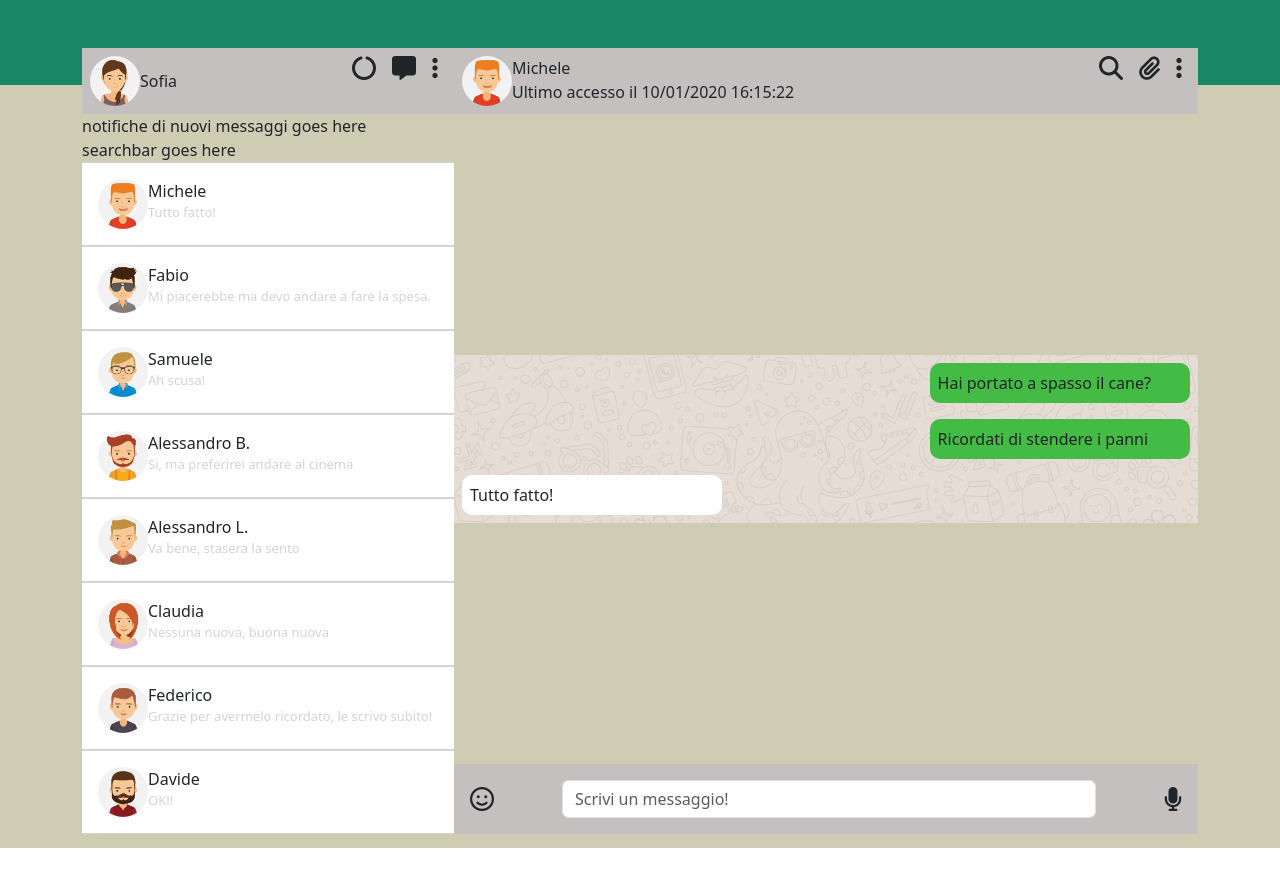
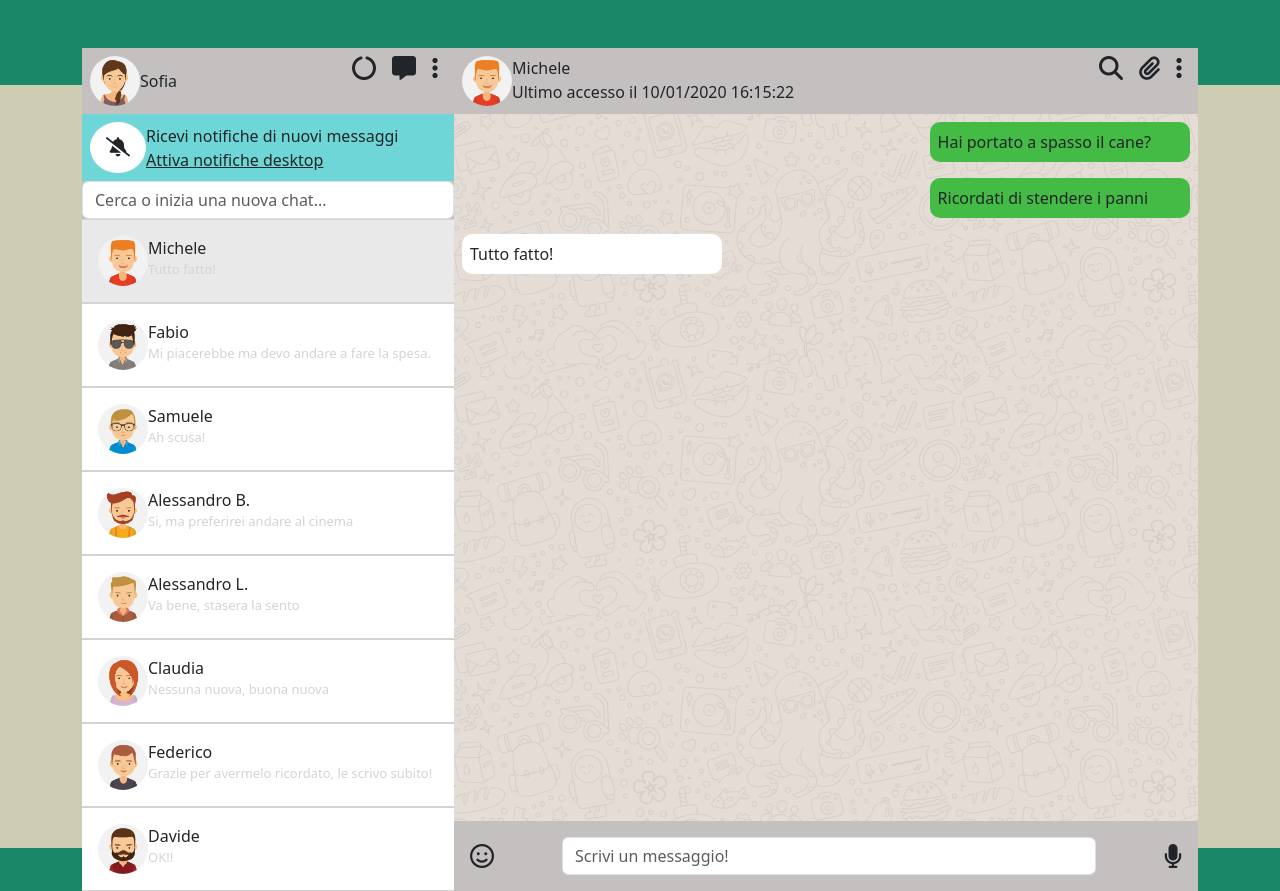
Before and after one commit to Zariy7/vue-boolzapp, a plain HTML site: page index.html in a window 1280 px wide. Before the commit the page ends 848 px from the top, so only its background shows below. Drawn offline with nearby package versions, Linux system fonts and the light colour scheme.

Commit message:
milestone 4 done

```diff
--- a/css/style.css
+++ b/css/style.css
@@ -21,6 +21,10 @@ body{
     background-color: rgb(196, 192, 192);
 }
 
+.bg-lightblue{
+    background-color: #6ed6d6;
+}
+
 .last-message{
     font-size: small;
     color: lightgray;
@@ -31,9 +35,10 @@ body{
     border-top: 1px solid lightgray;
     border-bottom: 1px solid lightgray;
     padding: 1rem;
+    display: flex;
 }
 
-.avatar-container:hover{
+.active{
     background-color: rgb(233, 233, 233);
 }
 
@@ -57,4 +62,17 @@ body{
     background-image: url('../img/mine.jpg');
     display: flex;
     flex-direction: column;
+    height: 100%;
+    overflow-y: auto;
 }
+
+#boolzapp{
+    height: 45rem;
+}
+
+.fa-bell-slash{
+    background-color: white;
+    padding: 1rem;
+    border-radius: 50%;
+    font-size: larger;
+}
--- a/index.html
+++ b/index.html
@@ -10,7 +10,7 @@
     </head>
     <body>
         <div id="app">
-            <div class="container my-5">
+            <div class="container my-5" id="boolzapp">
                 <div class="row g-0">
                     <div class="col-4 overflow-auto">
                         <div class="d-flex justify-content-between bg-offwhite p-2">
@@ -32,14 +32,22 @@
                                 </ul>
                             </div>
                         </div>
-                        <div>
-                            notifiche di nuovi messaggi goes here
+                        <div class="d-flex align-items-center bg-lightblue p-2">
+                            <i class="fa-solid fa-bell-slash"></i>
+                            <div>
+                                <div>
+                                    Ricevi notifiche di nuovi messaggi
+                                </div>
+                                <div>
+                                    <u>Attiva notifiche desktop</u>
+                                </div>
+                            </div>
+                        </div>
+                        <div class="bg-offwhite">
+                            <input type="text" class="form-control" placeholder="Cerca o inizia una nuova chat..." v-model="searched" @keyup="chatSearch">
                         </div>
                         <div>
-                            searchbar goes here
-                        </div>
-                        <div>
-                            <div v-for="contact, index in contacts" :key="index" class="d-flex avatar-container" @click="assignChat(index)">
+                            <div v-for="contact, index in contacts" :key="index" class="avatar-container" @click="assignChat(index)" :class="viewedChat == index ? 'active' : ''" v-show="contact.visible">
                                 <img :src="contact.avatar" class="avatar">
                                 <div>
                                     <div>
--- a/js/script.js
+++ b/js/script.js
@@ -189,6 +189,7 @@ createApp({
             ],
             viewedChat: 0,
             sendMsg: '',
+            searched: '',
         }
     },
     methods: {
@@ -221,6 +222,17 @@ createApp({
             if(this.contacts[this.viewedChat].messages.length == 0){
                 this.contacts[this.viewedChat].messages = [''];
             }
+        },
+        chatSearch(){
+            console.log(this.searched);
+            this.contacts.forEach(elem => {
+                if(elem.name.toLowerCase().includes(this.searched.toLowerCase()) == false){
+                    elem.visible = false;
+                }
+                else{
+                    elem.visible = true;
+                }
+            });
         }
     }
 }).mount('#app');
```
